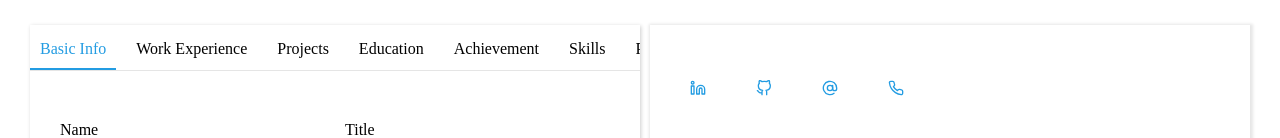
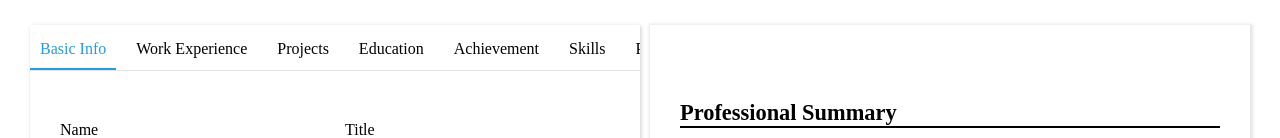
Before and after one commit to engineer-br0/Resume-Builder, a React (Create React App) app: page /body in a window 1280 px wide. Shown: the part 189-327 px from the top of the page. Built offline with nearby package versions, Linux system fonts and the light colour scheme.

Commit message:
basic info icons

```diff
--- a/src/components/Resume.js
+++ b/src/components/Resume.js
@@ -224,10 +224,10 @@ const Resume = React.forwardRef((props,ref) =>{
             {sections.basicInfo.detail.title}
           </div>
           <div className={styles.links}>
-            <a className={styles.link}> <Linkedin/> {sections.basicInfo.detail.linkedIn}</a>
-            <a className={styles.link}> <GitHub/> {sections.basicInfo.detail.github}</a>
-            <a className={styles.link}> <AtSign/> {sections.basicInfo.detail.email}</a>
-            <a className={styles.link}> <Phone/> {sections.basicInfo.detail.phone}</a>
+          {sections.basicInfo.detail.linkedIn &&<a className={styles.link}> <Linkedin/> {sections.basicInfo.detail.linkedIn}</a> }
+          {sections.basicInfo.detail.github && <a className={styles.link}> <GitHub/> {sections.basicInfo.detail.github}</a> }
+          {sections.basicInfo.detail.email && <a className={styles.link}> <AtSign/> {sections.basicInfo.detail.email}</a> }
+          {sections.basicInfo.detail.phone && <a className={styles.link}> <Phone/> {sections.basicInfo.detail.phone}</a> }
           </div>
         </div>
 
```
